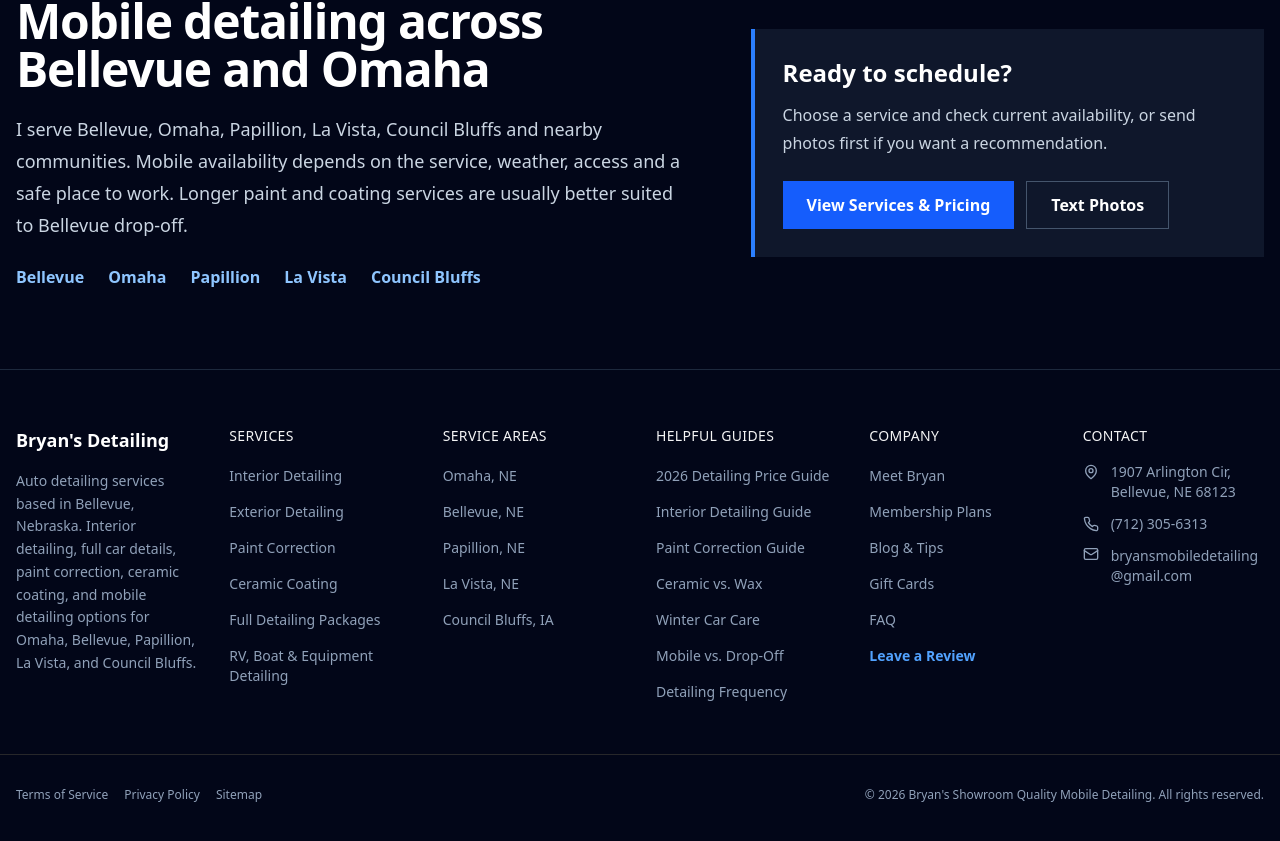
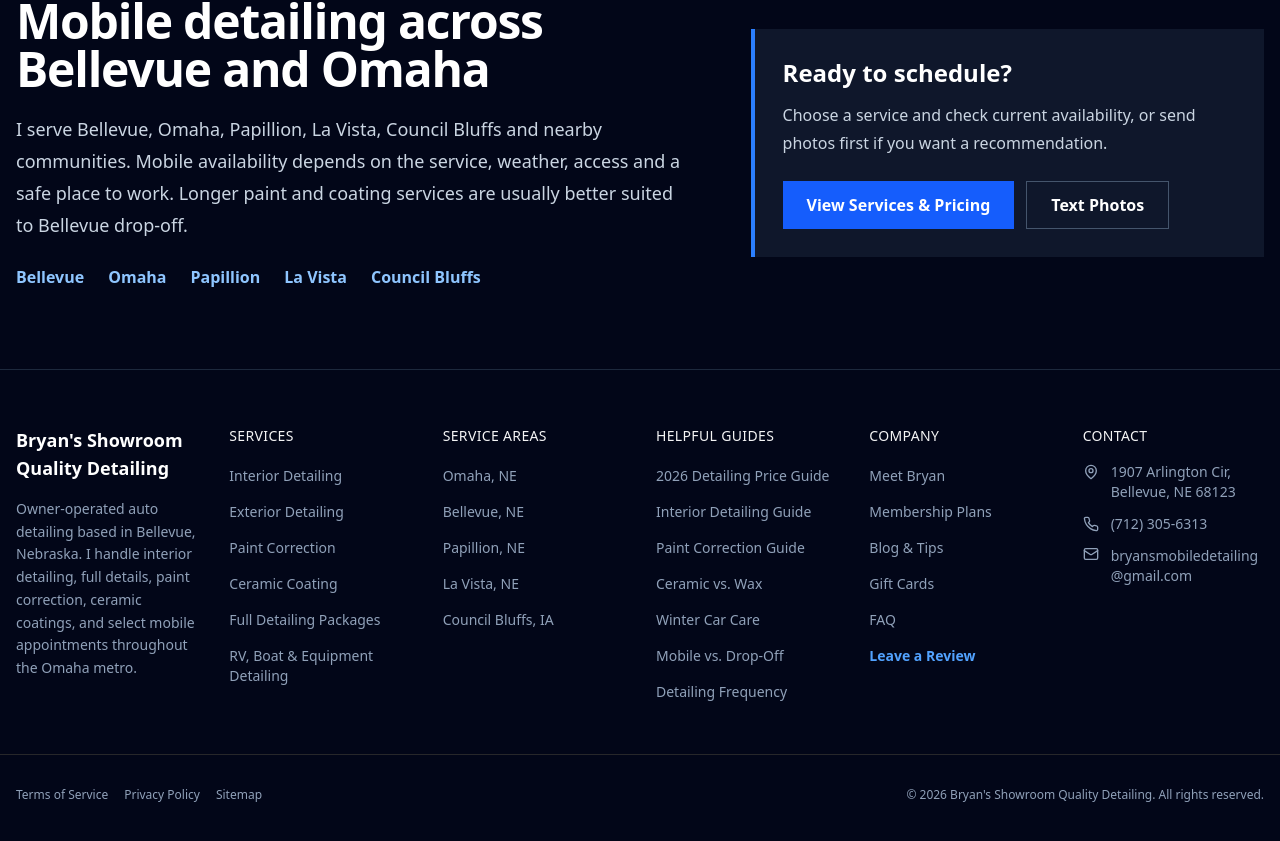
Before and after one commit to black123411/finaldetail, a React (Vite) app: page / in a window 1280 px wide. Shown: the part 4595-5436 px from the top of the page. Built offline with nearby package versions, Linux system fonts and the light colour scheme; no server answers.

Commit message:
Clean up footer branding and copy

```diff
--- a/client/components/Footer.tsx
+++ b/client/components/Footer.tsx
@@ -7,9 +7,9 @@ export default function Footer() {
     <footer className="bg-slate-950 text-slate-400 py-14 border-t border-slate-800 pb-28 md:pb-14">
       <div className="container mx-auto px-4 grid grid-cols-1 sm:grid-cols-2 lg:grid-cols-3 xl:grid-cols-6 gap-x-8 gap-y-10">
         <div className="space-y-4 min-w-0">
-          <h3 className="text-lg font-black text-white">Bryan's Detailing</h3>
+          <h3 className="text-lg font-black text-white">Bryan's Showroom Quality Detailing</h3>
           <p className="text-sm leading-relaxed">
-            Auto detailing services based in Bellevue, Nebraska. Interior detailing, full car details, paint correction, ceramic coating, and mobile detailing options for Omaha, Bellevue, Papillion, La Vista, and Council Bluffs.
+            Owner-operated auto detailing based in Bellevue, Nebraska. I handle interior detailing, full details, paint correction, ceramic coatings, and select mobile appointments throughout the Omaha metro.
           </p>
         </div>
 
@@ -98,7 +98,7 @@ export default function Footer() {
           <Link to="/sitemap" className="hover:text-zinc-100 transition-colors">Sitemap</Link>
         </div>
 
-        <p>&copy; {new Date().getFullYear()} Bryan's Showroom Quality Mobile Detailing. All rights reserved.</p>
+        <p>&copy; {new Date().getFullYear()} Bryan's Showroom Quality Detailing. All rights reserved.</p>
 
       </div>
     </footer>
```
